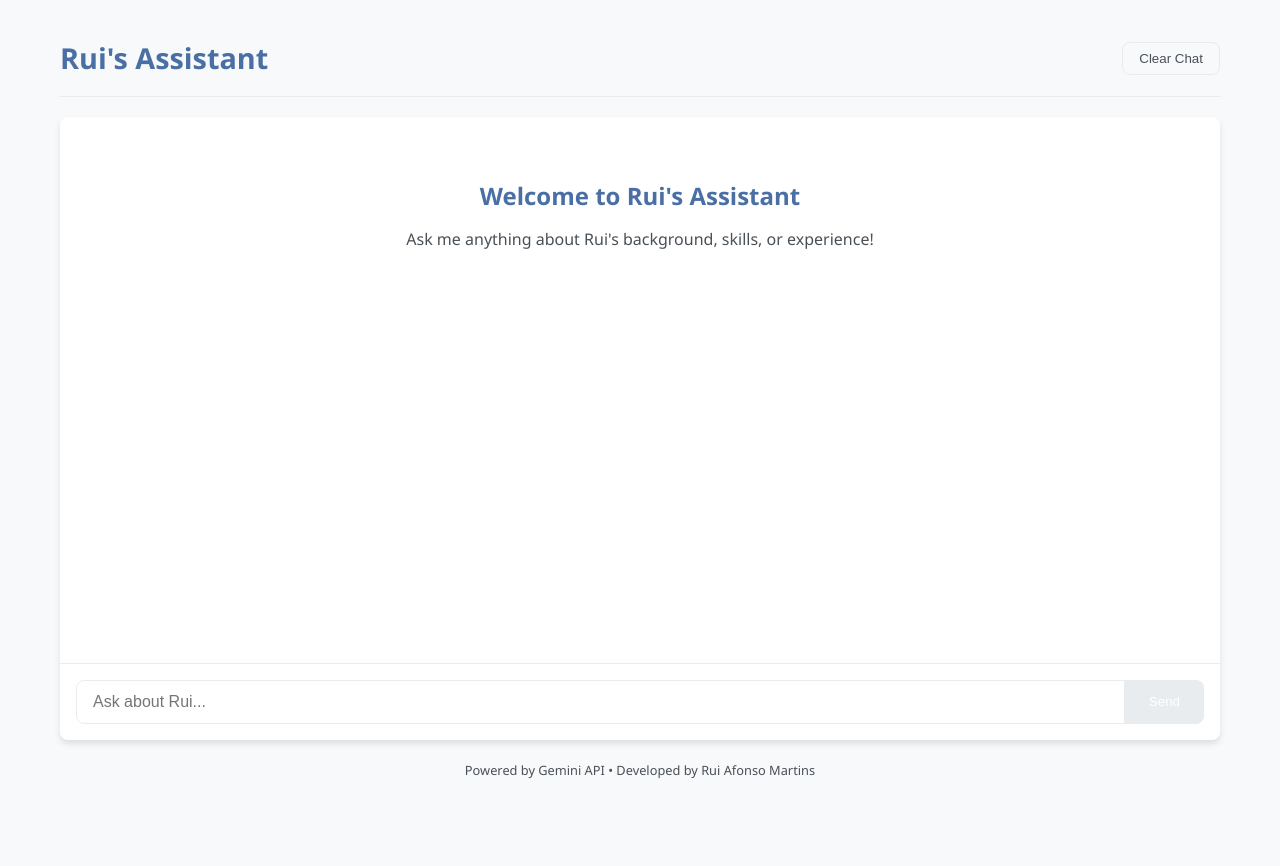
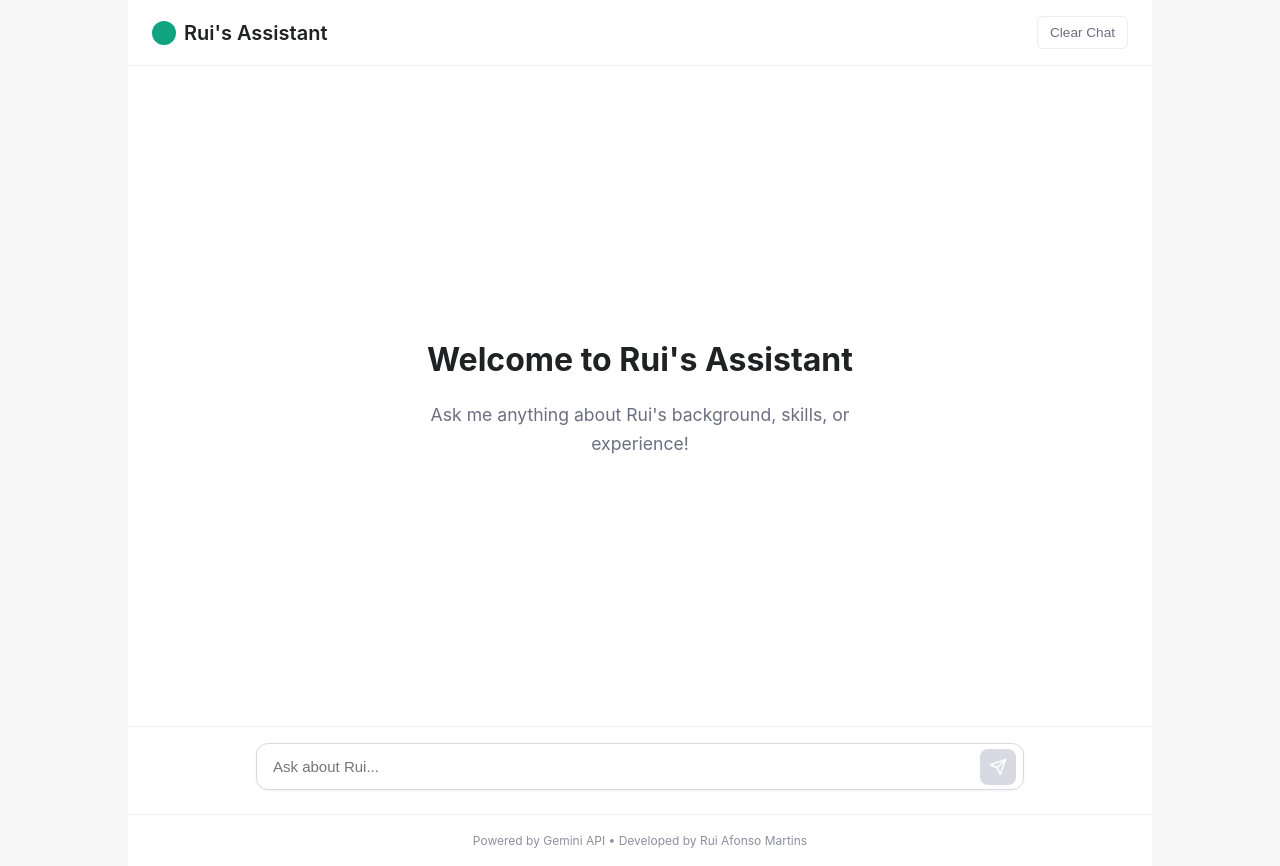
Before and after one commit to rafonsomartins/MyOwnRAG, a React (Create React App) app in the folder frontend/: page / in a window 1280 px wide. Before the commit the page ends 800 px from the top, so only its background shows below. Built offline with nearby package versions, Linux system fonts and the light colour scheme.

Commit message:
More experimentation with the prompts

```diff
--- a/frontend/src/App.css
+++ b/frontend/src/App.css
@@ -1,13 +1,19 @@
-/* App.css */
+/* App.css - Modern ChatBot UI */
 :root {
-	--primary-color: #4a6fa5;
-	--secondary-color: #f0f4f8;
-	--accent-color: #e63946;
-	--text-color: #1d3557;
-	--light-gray: #e9ecef;
-	--dark-gray: #495057;
-	--border-radius: 8px;
-	--transition: all 0.3s ease;
+	--primary-color: #10a37f; /* More vibrant primary color like ChatGPT */
+	--primary-light: rgba(16, 163, 127, 0.1);
+	--secondary-color: #f7f7f8;
+	--accent-color: #6b56e9;
+	--text-color: #202123;
+	--text-secondary: #6e6e80;
+	--light-gray: #ececf1;
+	--mid-gray: #d9d9e3;
+	--dark-gray: #8e8ea0;
+	--border-radius: 10px;
+	--message-radius: 18px;
+	--transition: all 0.2s ease;
+	--shadow: 0 4px 12px rgba(0, 0, 0, 0.05);
+	--focus-ring: 0 0 0 2px rgba(16, 163, 127, 0.3);
 }
 
 * {
@@ -17,47 +23,67 @@
 }
 
 body {
-	font-family: 'Segoe UI', Tahoma, Geneva, Verdana, sans-serif;
+	font-family: 'Inter', -apple-system, BlinkMacSystemFont, 'Segoe UI', Roboto, Oxygen, Ubuntu, Cantarell, sans-serif;
 	line-height: 1.6;
 	color: var(--text-color);
-	background-color: #f8f9fa;
+	background-color: var(--secondary-color);
+	font-size: 15px;
 }
 
 .app-container {
 	display: flex;
 	flex-direction: column;
 	min-height: 100vh;
-	max-width: 1200px;
+	max-width: 1024px;
 	margin: 0 auto;
-	padding: 20px;
+	padding: 0;
 }
 
 .header {
 	display: flex;
 	justify-content: space-between;
 	align-items: center;
-	padding: 15px 0;
+	padding: 16px 24px;
+	background-color: white;
 	border-bottom: 1px solid var(--light-gray);
-	margin-bottom: 20px;
+	position: sticky;
+	top: 0;
+	z-index: 10;
 }
 
 .header h1 {
-	color: var(--primary-color);
-	font-size: 1.8rem;
+	color: var(--text-color);
+	font-size: 1.25rem;
+	font-weight: 600;
+	display: flex;
+	align-items: center;
+	gap: 8px;
+}
+
+.header h1::before {
+	content: "";
+	display: inline-block;
+	width: 24px;
+	height: 24px;
+	background-color: var(--primary-color);
+	border-radius: 50%;
 }
 
 .clear-button {
-	background-color: transparent;
-	color: var(--dark-gray);
+	background-color: white;
+	color: var(--text-secondary);
 	border: 1px solid var(--light-gray);
-	padding: 8px 16px;
-	border-radius: var(--border-radius);
+	padding: 8px 12px;
+	border-radius: 6px;
 	cursor: pointer;
 	transition: var(--transition);
+	font-size: 0.85rem;
+	font-weight: 500;
 }
 
 .clear-button:hover {
 	background-color: var(--light-gray);
+	color: var(--text-color);
 }
 
 .chat-container {
@@ -65,42 +91,67 @@ body {
 	flex-direction: column;
 	flex-grow: 1;
 	background-color: white;
-	border-radius: var(--border-radius);
-	box-shadow: 0 4px 6px rgba(0, 0, 0, 0.1);
 	overflow: hidden;
 }
 
 .messages {
 	flex-grow: 1;
-	padding: 20px;
+	padding: 0;
 	overflow-y: auto;
 	display: flex;
 	flex-direction: column;
-	gap: 16px;
-	max-height: 70vh;
+	max-height: calc(100vh - 140px);
+	scroll-behavior: smooth;
+}
+
+.message-group {
+	padding: 24px;
+	border-bottom: 1px solid var(--light-gray);
+}
+
+.user-group {
+	background-color: white;
+}
+
+.bot-group {
+	background-color: var(--secondary-color);
 }
 
 .welcome-message {
+	padding: 80px 24px;
 	text-align: center;
-	margin: 40px 0;
-	color: var(--dark-gray);
+	color: var(--text-secondary);
+	background-color: white;
+	display: flex;
+	flex-direction: column;
+	align-items: center;
+	justify-content: center;
+	min-height: calc(100vh - 140px);
 }
 
 .welcome-message h2 {
-	margin-bottom: 12px;
-	color: var(--primary-color);
+	margin-bottom: 16px;
+	color: var(--text-color);
+	font-size: 2rem;
+	font-weight: 700;
+}
+
+.welcome-message p {
+	font-size: 1.1rem;
+	max-width: 500px;
+	margin: 0 auto;
 }
 
 .message {
 	display: flex;
-	margin-bottom: 12px;
+	margin-bottom: 0;
 	animation: fadeIn 0.3s ease;
 }
 
 @keyframes fadeIn {
 	from {
 	opacity: 0;
-	transform: translateY(10px);
+	transform: translateY(4px);
 	}
 	to {
 	opacity: 1;
@@ -108,75 +159,62 @@ body {
 	}
 }
 
-.user-message {
-	justify-content: flex-end;
-}
-
-.bot-message {
-	justify-content: flex-start;
-}
-
 .message-content {
-	max-width: 70%;
-	padding: 12px 16px;
-	border-radius: var(--border-radius);
-	box-shadow: 0 1px 2px rgba(0, 0, 0, 0.1);
-}
-
-.user-message .message-content {
-	background-color: var(--primary-color);
-	color: white;
-	border-radius: 16px 16px 4px 16px;
-}
-
-.bot-message .message-content {
-	background-color: var(--secondary-color);
-	color: var(--text-color);
-	border-radius: 16px 16px 16px 4px;
+	width: 100%;
+	max-width: 100%;
+	padding: 0;
+	line-height: 1.75;
 }
 
 .message-content p {
-	margin-bottom: 8px;
+	margin-bottom: 12px;
 }
 
 .message-content p:last-child {
 	margin-bottom: 0;
 }
 
+.message-avatar {
+	width: 28px;
+	height: 28px;
+	border-radius: 50%;
+	margin-right: 16px;
+	flex-shrink: 0;
+	background-color: var(--primary-color);
+	color: white;
+	display: flex;
+	justify-content: center;
+	align-items: center;
+	font-weight: 600;
+}
+
+.user-message .message-avatar {
+	background-color: var(--accent-color);
+}
+
 /* Styling for links in messages */
 .message-link {
-	color: inherit;
-	text-decoration: underline;
-	word-break: break-all;
+	color: var(--primary-color);
+	text-decoration: none;
+	font-weight: 500;
 	transition: var(--transition);
-}
-
-.user-message .message-link {
-	color: white;
-	text-decoration-color: rgba(255, 255, 255, 0.7);
-}
-
-.bot-message .message-link {
-	color: #0066cc;
-	font-weight: 500;
+	border-bottom: 1px solid transparent;
 }
 
 .message-link:hover {
-	opacity: 0.8;
+	border-bottom: 1px solid var(--primary-color);
 }
 
 .typing-indicator {
 	display: flex;
 	align-items: center;
-	column-gap: 6px;
+	column-gap: 4px;
 	padding: 8px 0;
 }
 
 .typing-indicator span {
 	height: 8px;
 	width: 8px;
-	float: left;
-	margin: 0 1px;
 	background-color: var(--dark-gray);
 	display: block;
 	border-radius: 50%;
@@ -201,62 +239,102 @@ body {
 	}
 }
 
+.input-container {
+	padding: 16px 24px 24px;
+	background-color: white;
+	position: sticky;
+	bottom: 0;
+	border-top: 1px solid var(--light-gray);
+}
+
 .input-form {
 	display: flex;
-	padding: 16px;
-	border-top: 1px solid var(--light-gray);
+	position: relative;
+	max-width: 768px;
+	margin: 0 auto;
 }
 
 .input-form input {
 	flex-grow: 1;
-	padding: 12px 16px;
-	border: 1px solid var(--light-gray);
-	border-radius: var(--border-radius) 0 0 var(--border-radius);
+	padding: 14px 56px 14px 16px;
+	border: 1px solid var(--mid-gray);
+	border-radius: 12px;
 	outline: none;
-	font-size: 1rem;
+	font-size: 15px;
+	box-shadow: 0 1px 3px rgba(0, 0, 0, 0.05);
+	background-color: white;
+	transition: var(--transition);
 }
 
 .input-form input:focus {
 	border-color: var(--primary-color);
+	box-shadow: var(--focus-ring);
 }
 
 .input-form button {
-	padding: 12px 24px;
+	position: absolute;
+	right: 8px;
+	top: 50%;
+	transform: translateY(-50%);
+	width: 36px;
+	height: 36px;
+	display: flex;
+	align-items: center;
+	justify-content: center;
 	background-color: var(--primary-color);
 	color: white;
 	border: none;
-	border-radius: 0 var(--border-radius) var(--border-radius) 0;
+	border-radius: 8px;
 	cursor: pointer;
 	transition: var(--transition);
 }
 
 .input-form button:hover {
-	background-color: #3a5a89;
+	background-color: #0d8c6e;
 }
 
 .input-form button:disabled {
-	background-color: var(--light-gray);
+	background-color: var(--mid-gray);
 	cursor: not-allowed;
 }
 
+.input-form button svg {
+	width: 18px;
+	height: 18px;
+}
+
 .footer {
-	margin-top: 20px;
+	padding: 16px 24px;
 	text-align: center;
 	color: var(--dark-gray);
-	font-size: 0.8rem;
+	font-size: 0.75rem;
+	background-color: white;
+	border-top: 1px solid var(--light-gray);
 }
 
 /* Responsive Design */
 @media (max-width: 768px) {
 	.app-container {
-	padding: 10px;
+	padding: 0;
 	}
 
-	.message-content {
-	max-width: 85%;
+	.header {
+	padding: 12px 16px;
 	}
 
-	.header h1 {
+	.message-group {
+	padding: 16px;
+	}
+
+	.input-container {
+	padding: 12px 16px 16px;
+	}
+
+	.welcome-message {
+	padding: 60px 16px;
+	}
+
+	.welcome-message h2 {
 	font-size: 1.5rem;
 	}
 }
--- a/frontend/src/App.js
+++ b/frontend/src/App.js
@@ -1,4 +1,4 @@
-// App.js
+// App.js - Modern ChatBot UI
 import React, { useState, useEffect, useRef } from 'react';
 import './App.css';
 
@@ -57,7 +57,7 @@ const handleSubmit = async (e) => {
 	} catch (error) {
 	console.error('Error fetching response:', error);
 	setMessages(prev => [...prev, {
-		text: "Sorry, a technical error occurred. Please try again later.\n\nFell free to visit my https://linkedin.com/in/rui-afonso-martins or https://github.com/rafonsomartins for more information.\n",
+		text: "Sorry, a technical error occurred. Please try again later.\n\nFeel free to visit my https://linkedin.com/in/rui-afonso-martins or https://github.com/rafonsomartins for more information.",
 		isUser: false
 	}]);
 	} finally {
@@ -67,15 +67,16 @@ const handleSubmit = async (e) => {
 
 const clearChat = () => {
 	setMessages([]);
-	// We keep the session ID even when clearing the chat
+	setSessionId(null);
+	localStorage.removeItem('chatSessionId');
 };
 
 // Function to render message text with custom link handling
 const renderMessageText = (text) => {
-	// Regular expressions for LinkedIn and GitHub URLs
-	const linkedInRegex = /(https?:\/\/linkedin\.com\/in\/[^\s]+)/g;
-	const githubRegex = /(https?:\/\/github\.com\/[^\s]+)/g;
-	const otherUrlRegex = /(https?:\/\/(?!linkedin\.com|github\.com)[^\s]+)/g;
+	// Regular expressions for LinkedIn and GitHub URLs - Fixed to properly match https:// prefix
+	const linkedInRegex = /(https?:\/\/(?:www\.)?linkedin\.com\/in\/[^\s]+)/g;
+	const githubRegex = /(https?:\/\/(?:www\.)?github\.com\/[^\s]+)/g;
+	const otherUrlRegex = /(https?:\/\/(?!(?:www\.)?linkedin\.com|(?:www\.)?github\.com)[^\s]+)/g;
 
 	// Split the text by newlines to preserve formatting
 	const lines = text.split('\n');
@@ -109,7 +110,7 @@ const renderMessageText = (text) => {
 		{parts.map((part, partIndex) => {
 			// Check for LinkedIn URL
 			if (part.startsWith('|LinkedIn_URL:')) {
-			const url = part.substring(15, part.length - 1); // Adjust the start index
+			const url = part.substring(14, part.length - 1);
 			return (
 				<a
 				key={partIndex}
@@ -124,7 +125,7 @@ const renderMessageText = (text) => {
 			}
 			// Check for GitHub URL
 			else if (part.startsWith('|Github_URL:')) {
-			const url = part.substring(13, part.length - 1); // Adjust the start index
+			const url = part.substring(12, part.length - 1);
 			return (
 				<a
 				key={partIndex}
@@ -139,7 +140,7 @@ const renderMessageText = (text) => {
 			}
 			// Check for any other URL
 			else if (part.startsWith('|URL:')) {
-			const url = part.substring(5, part.length - 1); // Adjust the start index
+			const url = part.substring(5, part.length - 1);
 			return (
 				<a
 				key={partIndex}
@@ -161,7 +162,21 @@ const renderMessageText = (text) => {
 	});
 };
 
+// Group messages by sender
+const groupedMessages = [];
+let currentGroup = null;
 
+messages.forEach((message) => {
+	if (!currentGroup || currentGroup.isUser !== message.isUser) {
+	currentGroup = {
+		isUser: message.isUser,
+		messages: [message]
+	};
+	groupedMessages.push(currentGroup);
+	} else {
+	currentGroup.messages.push(message);
+	}
+});
 
 return (
 	<div className="app-container">
@@ -172,26 +187,40 @@ return (
 
 	<div className="chat-container">
 		<div className="messages">
-		{messages.length === 0 && (
+		{groupedMessages.length === 0 && (
 			<div className="welcome-message">
 			<h2>Welcome to Rui's Assistant</h2>
 			<p>Ask me anything about Rui's background, skills, or experience!</p>
 			</div>
 		)}
 
-		{messages.map((message, index) => (
+		{groupedMessages.map((group, groupIndex) => (
 			<div
-			key={index}
+			key={groupIndex}
+			className={`message-group ${group.isUser ? 'user-group' : 'bot-group'}`}
+			>
+			{group.messages.map((message, messageIndex) => (
+				<div
+				key={messageIndex}
 				className={`message ${message.isUser ? 'user-message' : 'bot-message'}`}
 				>
+				{messageIndex === 0 && (
+					<div className="message-avatar">
+					{message.isUser ? 'U' : 'R'}
+					</div>
+				)}
 				<div className="message-content">
 					{renderMessageText(message.text)}
 				</div>
 				</div>
 			))}
+			</div>
+		))}
 
 		{loading && (
+			<div className="message-group bot-group">
 			<div className="message bot-message">
+				<div className="message-avatar">R</div>
 				<div className="message-content">
 				<div className="typing-indicator">
 					<span></span>
@@ -200,11 +229,13 @@ return (
 				</div>
 				</div>
 			</div>
+			</div>
 		)}
 
 		<div ref={messagesEndRef} />
 		</div>
 
+		<div className="input-container">
 		<form onSubmit={handleSubmit} className="input-form">
 			<input
 			type="text"
@@ -214,9 +245,13 @@ return (
 			disabled={loading}
 			/>
 			<button type="submit" disabled={loading || input.trim() === ''}>
-			Send
+			<svg viewBox="0 0 24 24" fill="none" xmlns="http://www.w3.org/2000/svg">
+				<path d="M22 2L11 13" stroke="currentColor" strokeWidth="2" strokeLinecap="round" strokeLinejoin="round"/>
+				<path d="M22 2L15 22L11 13L2 9L22 2Z" stroke="currentColor" strokeWidth="2" strokeLinecap="round" strokeLinejoin="round"/>
+			</svg>
 			</button>
 		</form>
+		</div>
 	</div>
 
 	<footer className="footer">
```
Also changed, not shown: 1 other file (tests, documents, lock files or other folders). Lines whose indentation alone changed are shown as unchanged.
